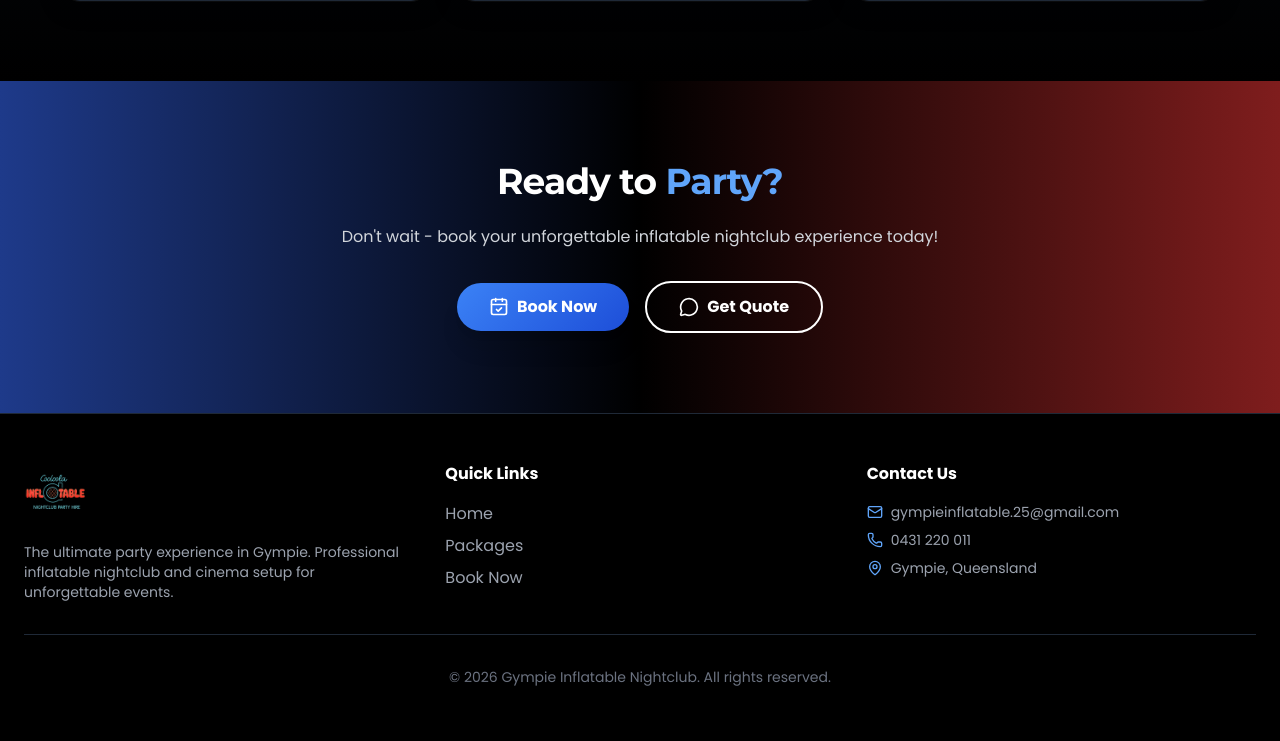
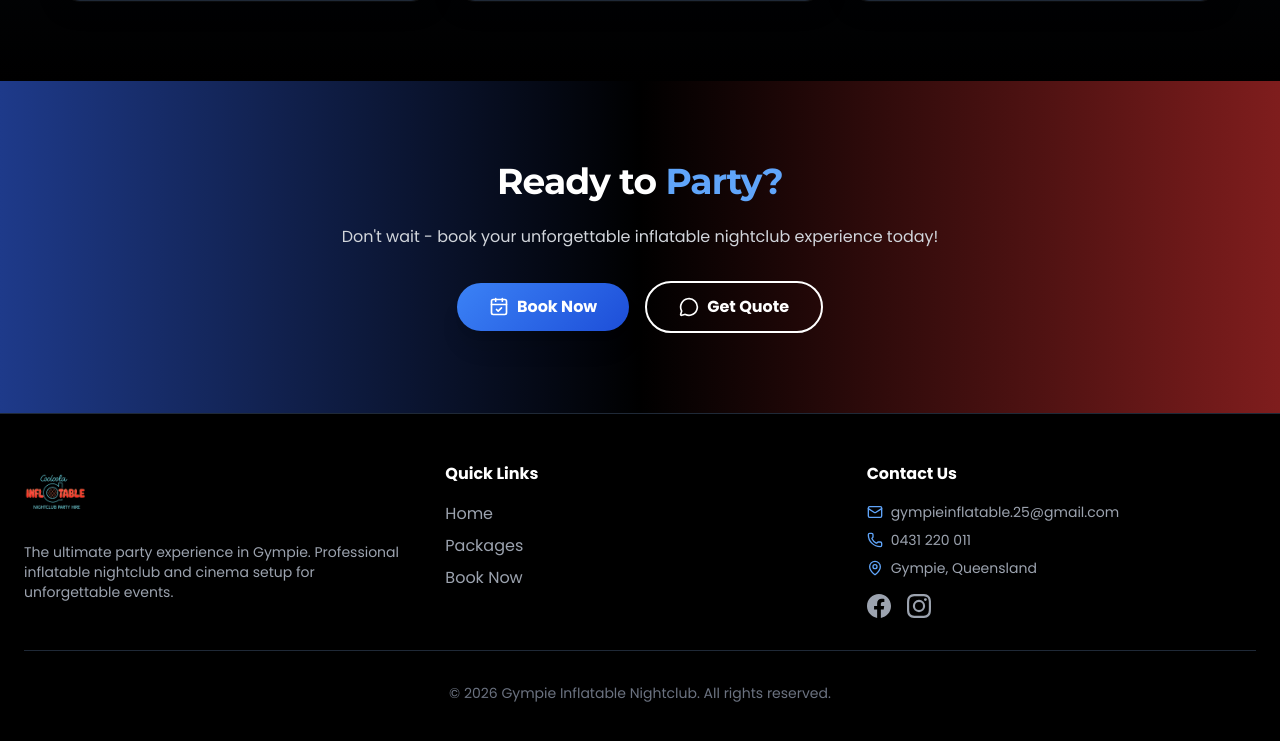
Before and after one commit to SUMS-Mantra/gympie-inflatable-nightclub-frontend, a website: page index.html in a window 1280 px wide. Shown: the part 2379-3120 px from the top of the page. Drawn offline with nearby package versions, Linux system fonts and the light colour scheme.

Commit message:
Add Facebook and Instagram social links to footer

```diff
--- a/index.html
+++ b/index.html
@@ -426,6 +426,14 @@
                         <li class="flex items-center gap-2"><i data-lucide="phone" class="w-4 h-4 text-blue-400"></i> 0431 220 011</li>
                         <li class="flex items-center gap-2"><i data-lucide="map-pin" class="w-4 h-4 text-blue-400"></i> Gympie, Queensland</li>
                     </ul>
+                    <div class="flex items-center gap-4 mt-4">
+                        <a href="https://www.facebook.com/p/Gympie-inflatable-clubs-2025-61572785994292/" target="_blank" rel="noopener noreferrer" class="text-gray-400 hover:text-blue-400 transition-colors" aria-label="Facebook">
+                            <svg class="w-6 h-6" fill="currentColor" viewBox="0 0 24 24"><path d="M24 12.073c0-6.627-5.373-12-12-12s-12 5.373-12 12c0 5.99 4.388 10.954 10.125 11.854v-8.385H7.078v-3.47h3.047V9.43c0-3.007 1.792-4.669 4.533-4.669 1.312 0 2.686.235 2.686.235v2.953H15.83c-1.491 0-1.956.925-1.956 1.874v2.25h3.328l-.532 3.47h-2.796v8.385C19.612 23.027 24 18.062 24 12.073z"/></svg>
+                        </a>
+                        <a href="https://www.instagram.com/cooloola_backyard_nightclub?igsh=cWd3aHV2djUwag==" target="_blank" rel="noopener noreferrer" class="text-gray-400 hover:text-pink-400 transition-colors" aria-label="Instagram">
+                            <svg class="w-6 h-6" fill="currentColor" viewBox="0 0 24 24"><path d="M12 2.163c3.204 0 3.584.012 4.85.07 3.252.148 4.771 1.691 4.919 4.919.058 1.265.069 1.645.069 4.849 0 3.205-.012 3.584-.069 4.849-.149 3.225-1.664 4.771-4.919 4.919-1.266.058-1.644.07-4.85.07-3.204 0-3.584-.012-4.849-.07-3.26-.149-4.771-1.699-4.919-4.92-.058-1.265-.07-1.644-.07-4.849 0-3.204.013-3.583.07-4.849.149-3.227 1.664-4.771 4.919-4.919 1.266-.057 1.645-.069 4.849-.069zM12 0C8.741 0 8.333.014 7.053.072 2.695.272.273 2.69.073 7.052.014 8.333 0 8.741 0 12c0 3.259.014 3.668.072 4.948.2 4.358 2.618 6.78 6.98 6.98C8.333 23.986 8.741 24 12 24c3.259 0 3.668-.014 4.948-.072 4.354-.2 6.782-2.618 6.979-6.98.059-1.28.073-1.689.073-4.948 0-3.259-.014-3.667-.072-4.947-.196-4.354-2.617-6.78-6.979-6.98C15.668.014 15.259 0 12 0zm0 5.838a6.162 6.162 0 100 12.324 6.162 6.162 0 000-12.324zM12 16a4 4 0 110-8 4 4 0 010 8zm6.406-11.845a1.44 1.44 0 100 2.881 1.44 1.44 0 000-2.881z"/></svg>
+                        </a>
+                    </div>
                 </div>
             </div>
 
```
Also changed, not shown: bookings.html (+8 -0 lines).
